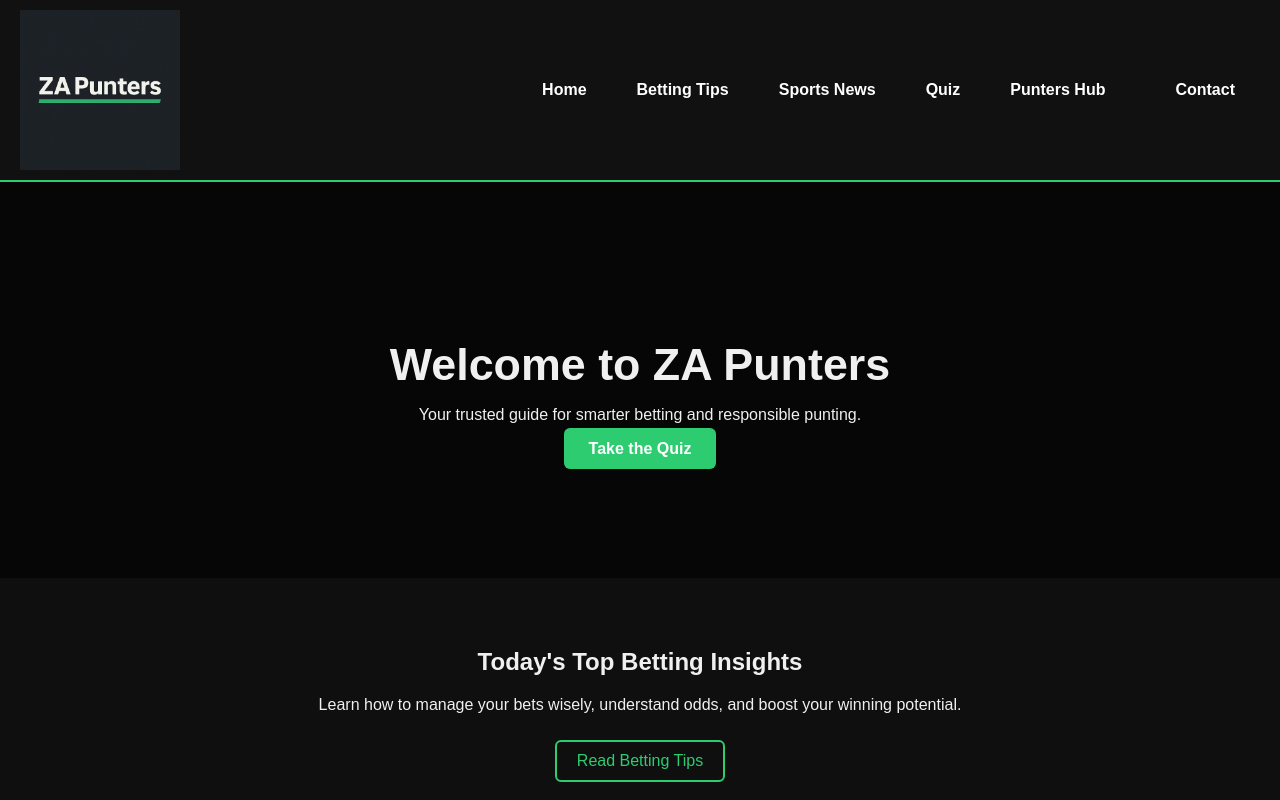
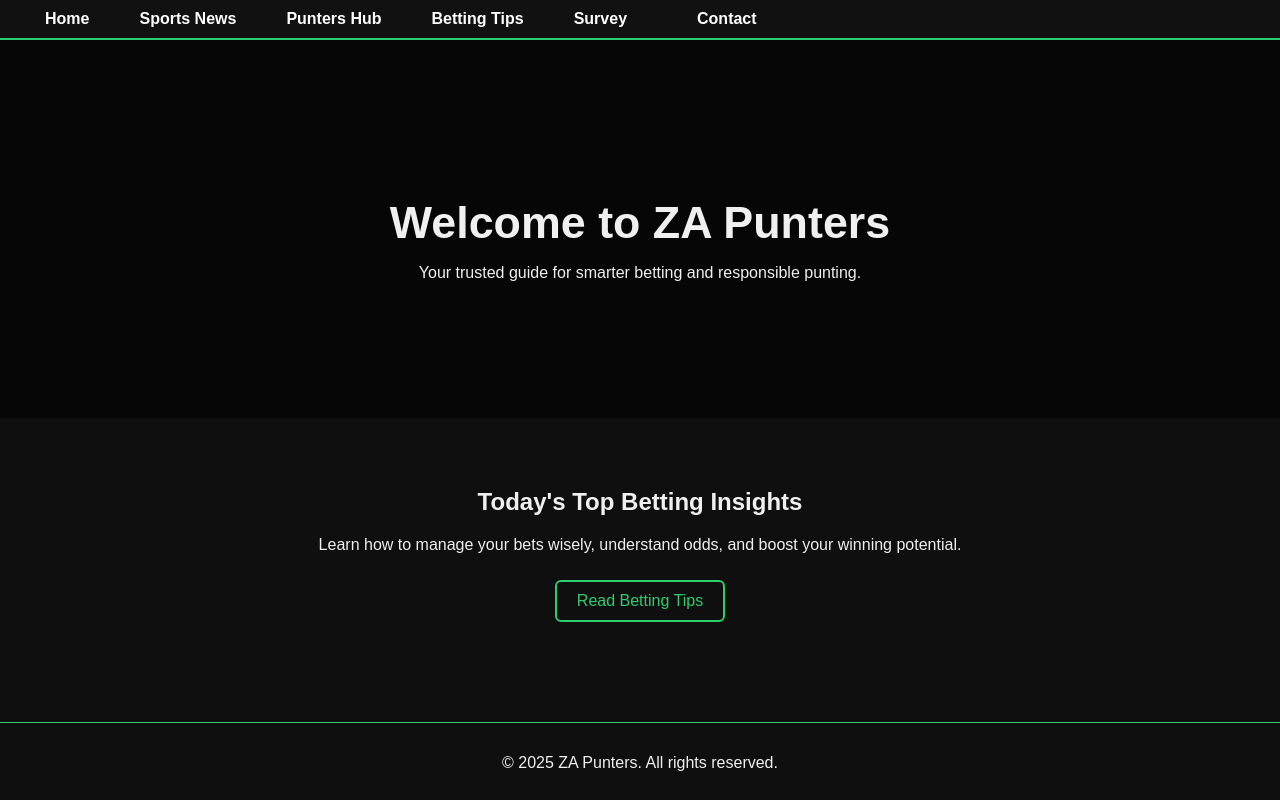
Before and after one commit to mathethando3-commits/za_punters, a plain HTML site: page index.html in a window 1280 px wide. Shown: the top 800 px of the page. Drawn offline with Linux system fonts and the light colour scheme.

Commit message:
index.html

```diff
--- a/index.html
+++ b/index.html
@@ -10,17 +10,16 @@
   <header>
 
     <nav class="navbar">
-      <img src="images/Logo.png" class="logo" alt="ZA Punters Logo">
 
     <div class="menu-toggle" id="menu-toggle">
       ☰
     </div>
       <ul class="nav-links" id="nav-links">
         <li><a href="index.html">Home</a></li>
+        <li><a href="news.html">Sports News </a></li>
+        <li><a href="punters.html">Punters Hub</a></li>
         <li><a href="tips.html">Betting Tips</a></li>
-        <li><a href="news.html">Sports News</a></li>
-        <li><a href="quiz.html">Quiz</a></li>
-        <li><a href="punters.html">Punters Hub</a><li>
+        <li><a href="quiz.html">Survey</a><li>
         <li><a href="contact.html">Contact</a></li>
       </ul>
     </nav>
@@ -30,7 +29,6 @@
     <div class="hero-text">
       <h1>Welcome to ZA Punters</h1>
       <p>Your trusted guide for smarter betting and responsible punting.</p>
-      <a href="quiz.html" class="btn">Take the Quiz</a>
     </div>
   </section>
 
```
